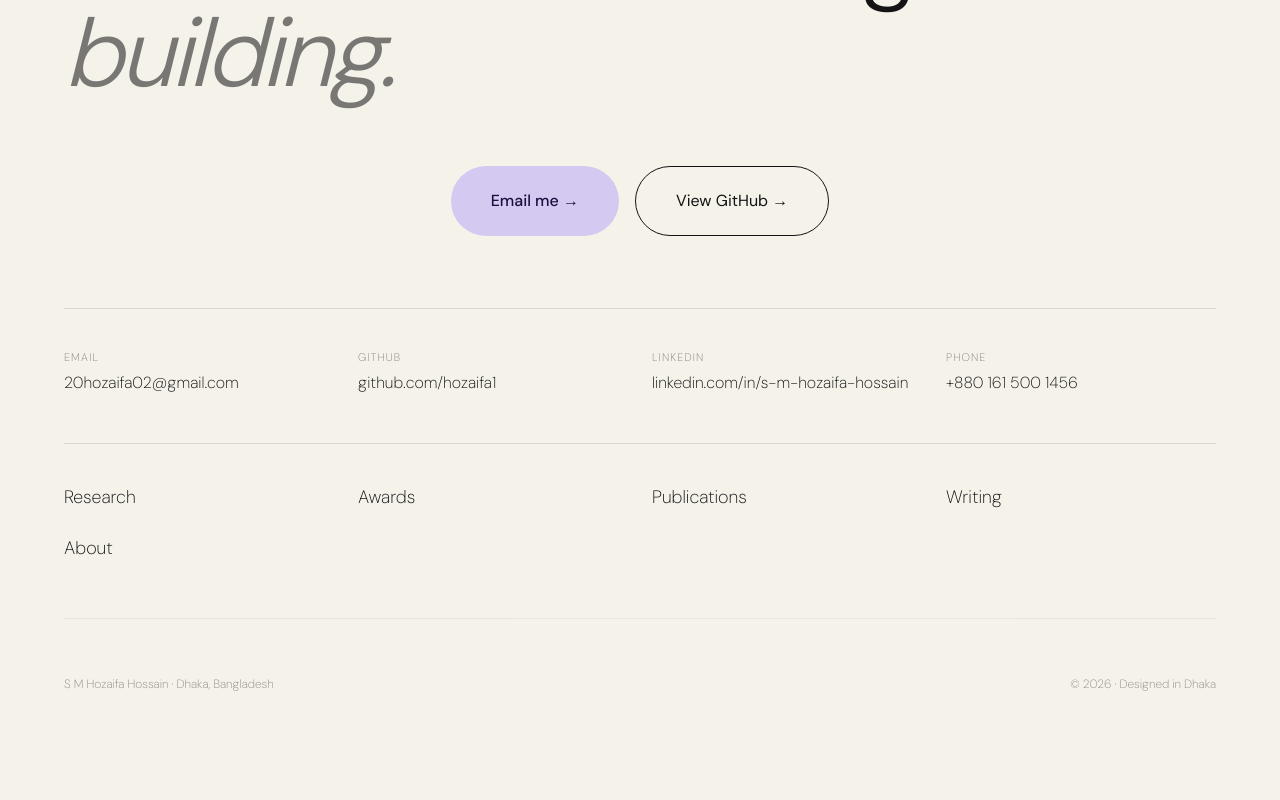
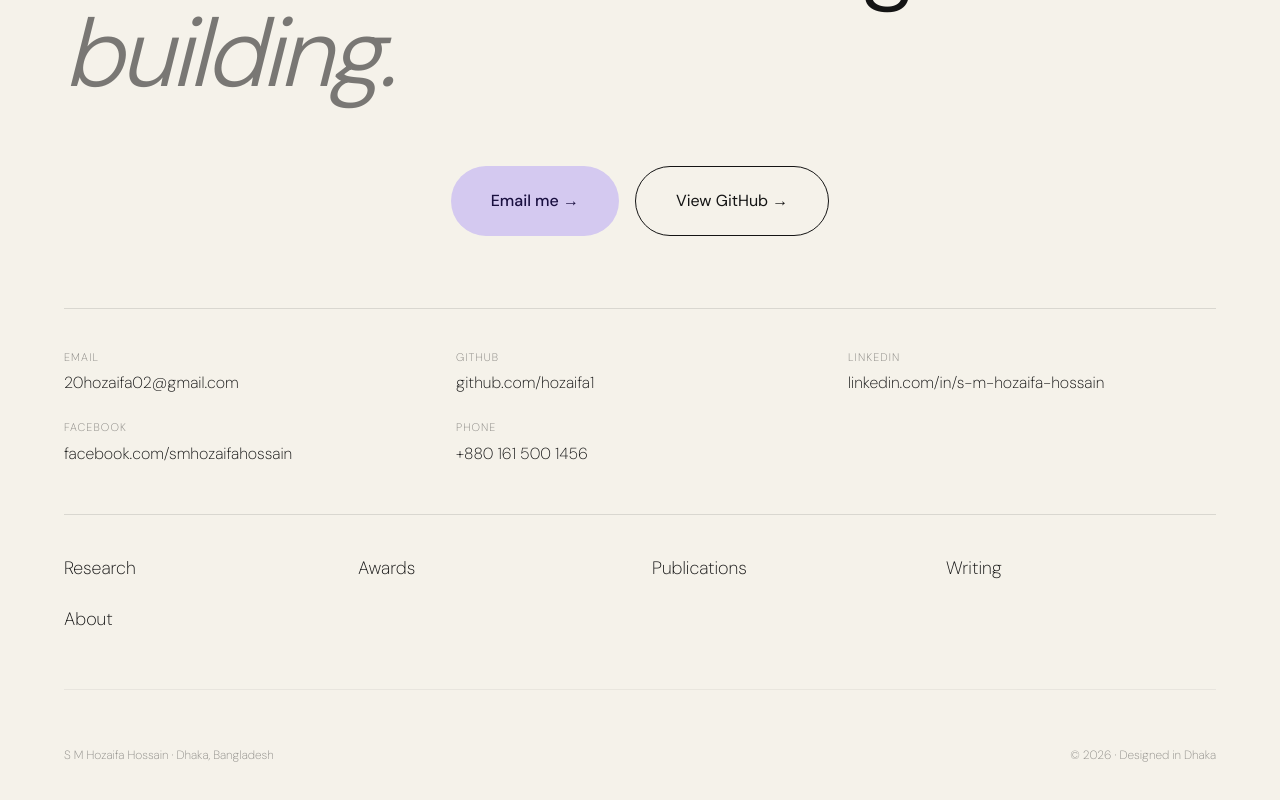
Before and after one commit to hozaifa1/Hozaifa-Portfolio, a Next.js app: page /awards in a window 1280 px wide. Shown: the part 4335-5135 px from the top of the page. Before the commit the page ends 5092 px from the top, so only its background shows below. Built offline with nearby package versions, Linux system fonts and the light colour scheme.

Commit message:
Add Facebook profile to site links and schema

```diff
--- a/app/about/page.tsx
+++ b/app/about/page.tsx
@@ -164,6 +164,10 @@ export default function AboutPage() {
                   ,{' '}
                   <a className="text-link" href={identity.github} target="_blank" rel="noreferrer">
                     GitHub
+                  </a>
+                  ,{' '}
+                  <a className="text-link" href={identity.facebook} target="_blank" rel="me noreferrer">
+                    Facebook
                   </a>
                   .
                 </p>
--- a/app/globals.css
+++ b/app/globals.css
@@ -1680,3 +1680,9 @@ body.theme-light .stack-pill {
     margin-top: 56px;
   }
 }
+
+@media (min-width: 961px) {
+  .contact-links-cards {
+    grid-template-columns: repeat(3, 1fr);
+  }
+}
--- a/components/ContactSection.tsx
+++ b/components/ContactSection.tsx
@@ -17,7 +17,7 @@ export default function ContactSection() {
             View GitHub &rarr;
           </a>
         </div>
-        <div className="contact-links">
+        <div className="contact-links contact-links-cards">
           <div className="contact-link-card">
             <span className="label">Email</span>
             <a className="value" href={`mailto:${contactInfo.email}`}>
@@ -34,6 +34,12 @@ export default function ContactSection() {
             <span className="label">LinkedIn</span>
             <a className="value" href={contactInfo.linkedin} target="_blank" rel="noreferrer">
               linkedin.com/in/s-m-hozaifa-hossain
+            </a>
+          </div>
+          <div className="contact-link-card">
+            <span className="label">Facebook</span>
+            <a className="value" href={contactInfo.facebook} target="_blank" rel="me noreferrer">
+              facebook.com/smhozaifahossain
             </a>
           </div>
           <div className="contact-link-card">
--- a/lib/seo.ts
+++ b/lib/seo.ts
@@ -16,13 +16,20 @@ export const identity = {
     'I\'m a semiconductor device and neuromorphic hardware researcher from Bangladesh. I graduated in EEE from the University of Dhaka in 2026, and I\'ve worked as an IT Consultant at Rahman Rahman Huq (formerly KPMG Bangladesh) since September 2026. I\'m also a CREST 2027 Research Fellow at Silicon River Bangladesh, advised by Dr. Mainul Hossain. I won first place at the Siemens EDA HLS Hackathon 2026 and was one of three winners of the IEEE EDS TCAD Hackathon 2026.',
   linkedin: 'https://www.linkedin.com/in/s-m-hozaifa-hossain',
   github: 'https://github.com/hozaifa1',
+  facebook: 'https://www.facebook.com/smhozaifahossain',
   orcid: 'https://orcid.org/0009-0004-3014-0714',
   scholar: 'https://scholar.google.com/citations?user=-wpk2KoAAAAJ',
   employerName: 'Rahman Rahman Huq',
   employerUrl: 'https://rrh.com.bd',
 } as const;
 
-export const sameAs = [identity.linkedin, identity.github, identity.orcid, identity.scholar];
+export const sameAs = [
+  identity.linkedin,
+  identity.github,
+  identity.facebook,
+  identity.orcid,
+  identity.scholar,
+];
 
 export const personId = `${SITE_URL}/#person`;
 export const websiteId = `${SITE_URL}/#website`;
--- a/lib/site-content.ts
+++ b/lib/site-content.ts
@@ -5,6 +5,7 @@ export const contactInfo = {
   email: identity.email,
   github: identity.github,
   linkedin: identity.linkedin,
+  facebook: identity.facebook,
   portfolio: SITE_URL,
   phone: '+8801615001456',
   location: identity.location,
```
Also changed, not shown: public/llms.txt.
